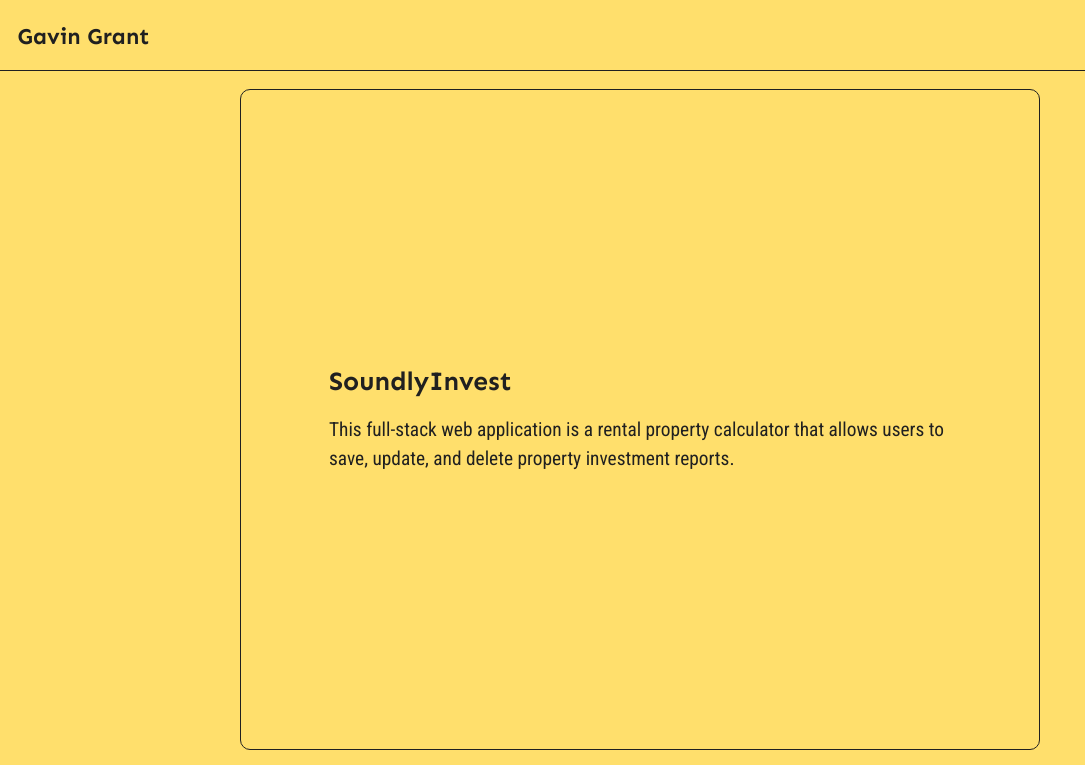
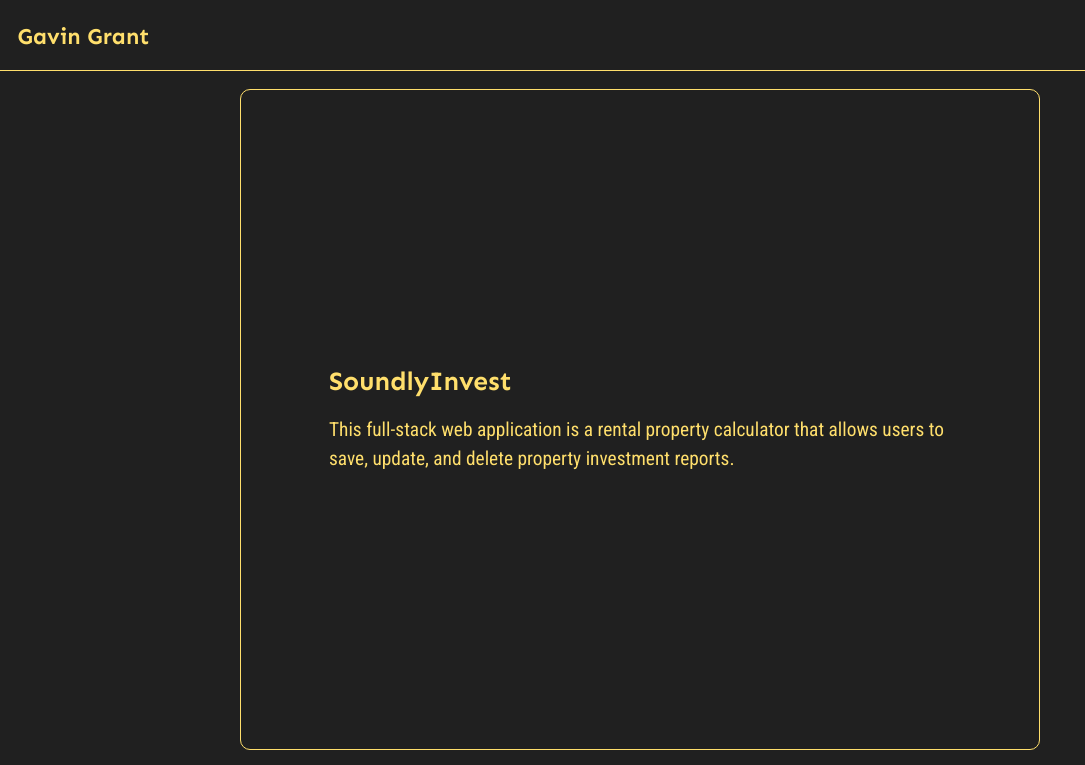
Before and after one commit to gavinmgrant/gavingrantco, a Next.js app: page /projects in a window 1280 px wide. Shown: the top 765 px of the page, without its empty margins (0-1085 px from the left). Built offline with nearby package versions, Linux system fonts and the light colour scheme.

Commit message:
refactor: update color scheme

```diff
--- a/styles/globals.css
+++ b/styles/globals.css
@@ -4,8 +4,8 @@ body {
   margin: 0;
   font-family: 'Roboto Condensed', sans-serif;
   font-size: 1.1rem;
-  color: #202020;
-  background-color: #ffdf6c;
+  color: #ffdf6c;
+  background-color: #202020;
 }
 
 h1, h2, h3, h4 {
@@ -28,7 +28,8 @@ li {
 }
 
 button {
-  border: 1px solid #202020;
+  border: 1px solid #ffdf6c;
+  color: #ffdf6c;
   border-radius: 100px;
   font-family: 'Roboto Condensed', sans-serif;
   padding: 1.25rem;
@@ -39,11 +40,6 @@ button {
 
 img {
   border-radius: 10px;
-}
-
-.button-home {
-  border: 1px solid #ffdf6c;
-  color: #ffdf6c;
 }
 
 .container {
@@ -64,16 +60,22 @@ img {
   align-items: center;
 }
 
+.landing {
+  color: #202020;
+  background-color: #ffdf6c;
+  height: 100vh;
+}
+
 .header {
   z-index: 2;
   position: -webkit-sticky;
   position: sticky;
   top: 0;
   height: 70px;
-  border-bottom: 1px solid #202020;
+  border-bottom: 1px solid #ffdf6c;
   display: flex;
   justify-content: center;
-  background-color: #ffdf6c;
+  background-color: #202020;
 }
 
 .header h3 {
@@ -82,7 +84,7 @@ img {
 
 .footer {
   height: 70px;
-  border-top: 1px solid #202020;
+  border-top: 1px solid #ffdf6c;
   display: flex;
   justify-content: center;
   align-items: center;
@@ -143,7 +145,7 @@ img {
   justify-content: flex-start;
   color: inherit;
   text-decoration: none;
-  border: 1px solid #202020;
+  border: 1px solid #ffdf6c;
   border-radius: 10px;
   transition: color 0.3s ease, border-color 0.3s ease;
   height: calc(100vh - 18rem);
```
Also changed, not shown: pages/index.js (+7 -7 lines).
